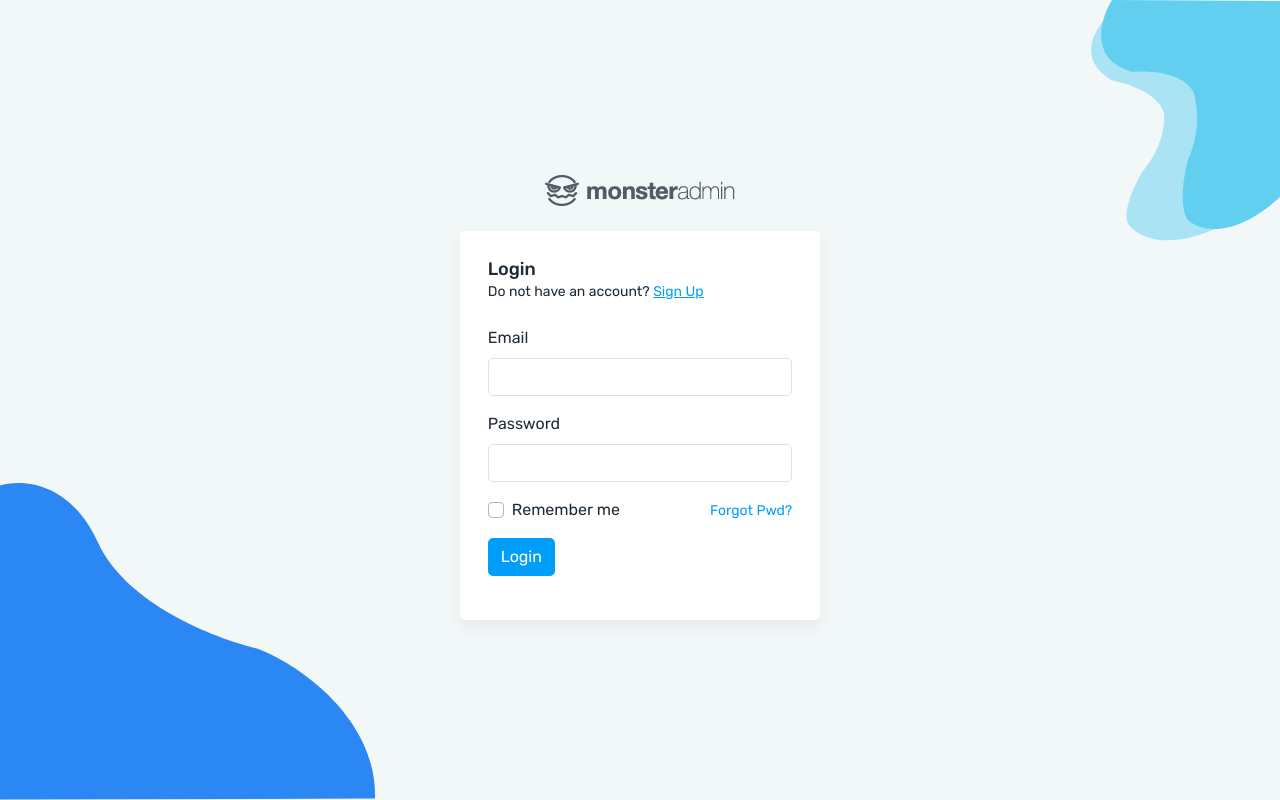
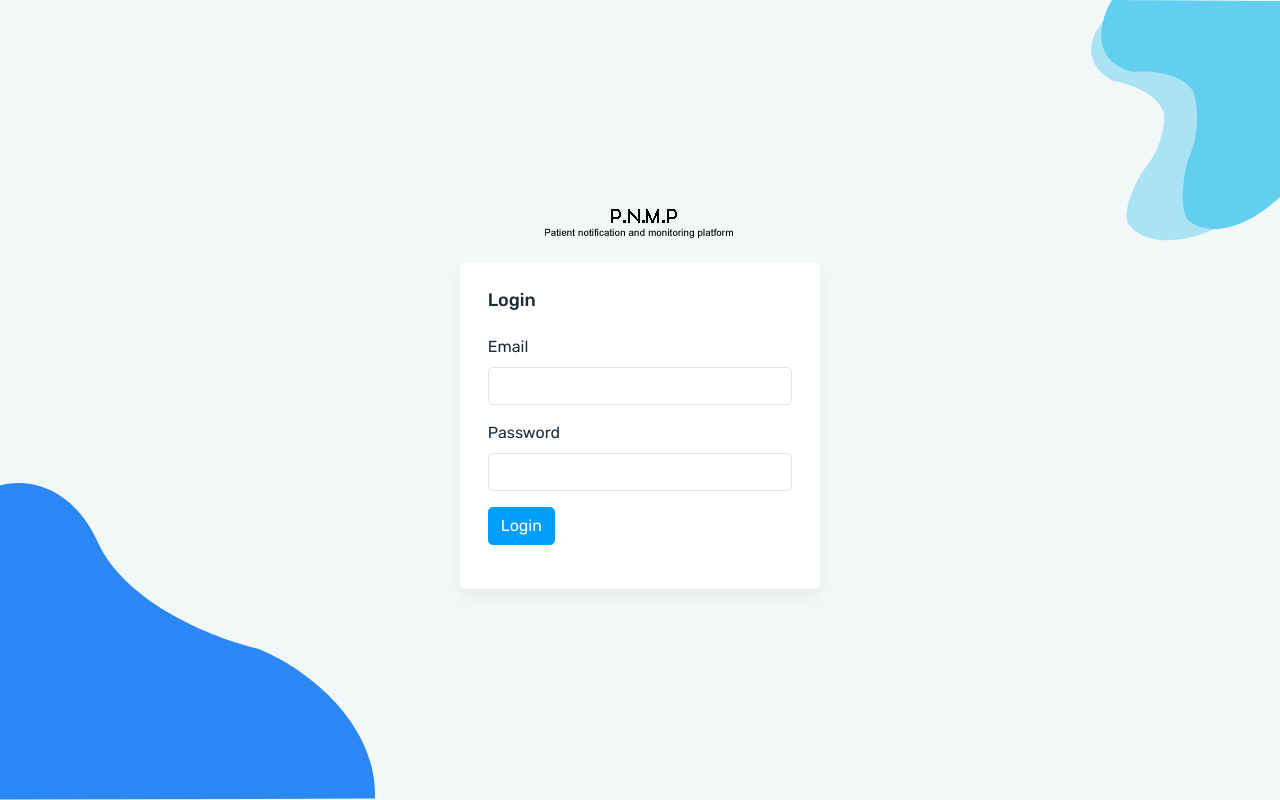
Before and after one commit to AndreLuizSr/pnmp-frontend, a React (Vite) app: page /auth/login in a window 1280 px wide. Built offline with nearby package versions, Linux system fonts and the light colour scheme.

Commit message:
Changing logo

```diff
--- a/src/layouts/logo/AuthLogo.js
+++ b/src/layouts/logo/AuthLogo.js
@@ -1,27 +1,10 @@
 
-import { useSelector } from 'react-redux';
-
-import { ReactComponent as LogoDarkIcon } from '../../assets/images/logos/dark-logo-icon.svg';
-import { ReactComponent as LogoDarkText } from '../../assets/images/logos/dark-logo-text.svg';
-import { ReactComponent as LogoWhiteIcon } from '../../assets/images/logos/white-logo-icon.svg';
-import { ReactComponent as LogoWhiteText } from '../../assets/images/logos/white-logo-text.svg';
+import LogoImage from '../../assets/images/logos/logo.png';
 
 const AuthLogo = () => {
-  const isDarkMode = useSelector((state) => state.customizer.isDark);
-
   return (
     <div className="p-4 d-flex justify-content-center align-items-center gap-2">
-      {isDarkMode !== false ? (
-        <>
-          <LogoWhiteIcon />
-          <LogoWhiteText />
-        </>
-      ) : (
-        <>
-          <LogoDarkIcon />
-          <LogoDarkText />
-        </>
-      )}
+      <img src={LogoImage} alt="Logo" />
     </div>
   );
 };
--- a/src/layouts/logo/Logo.js
+++ b/src/layouts/logo/Logo.js
@@ -4,9 +4,6 @@ import React from 'react';
 import LogoImage from '../../assets/images/logos/logo.png';
 
 const Logo = () => {
-  const isDarkMode = useSelector((state) => state.customizer.isDark);
-  const toggleMiniSidebar = useSelector((state) => state.customizer.isMiniSidebar);
-  const activeSidebarBg = useSelector((state) => state.customizer.sidebarBg);
   return (
     <Link to="/" className="d-flex align-items-center gap-2">
       <img src={LogoImage} alt="Logo" />
--- a/src/views/auth/LoginFormik.js
+++ b/src/views/auth/LoginFormik.js
@@ -45,9 +45,7 @@ const LoginFormik = () => {
             <Card>
               <CardBody className="p-4 m-1">
                 <h4 className="mb-0 fw-bold">Login</h4>
-                <small className="pb-4 d-block">
-                  Do not have an account? <Link to="/auth/registerformik">Sign Up</Link>
-                </small>
+                <small className="pb-4 d-block"></small>
                 <Formik
                   initialValues={initialValues}
                   validationSchema={validationSchema}
@@ -80,15 +78,6 @@ const LoginFormik = () => {
                           className="invalid-feedback"
                         />
                       </FormGroup>
-                      <FormGroup className="form-check d-flex" inline>
-                        <Label check>
-                          <Input type="checkbox" />
-                          Remember me
-                        </Label>
-                        <Link className="ms-auto text-decoration-none" to="/auth/forgotPwd">
-                          <small>Forgot Pwd?</small>
-                        </Link>
-                      </FormGroup>
                       <FormGroup>
                         <Button type="submit" color="primary" className="me-2">
                           Login
```
Also changed, not shown: public/logo.png (added).
